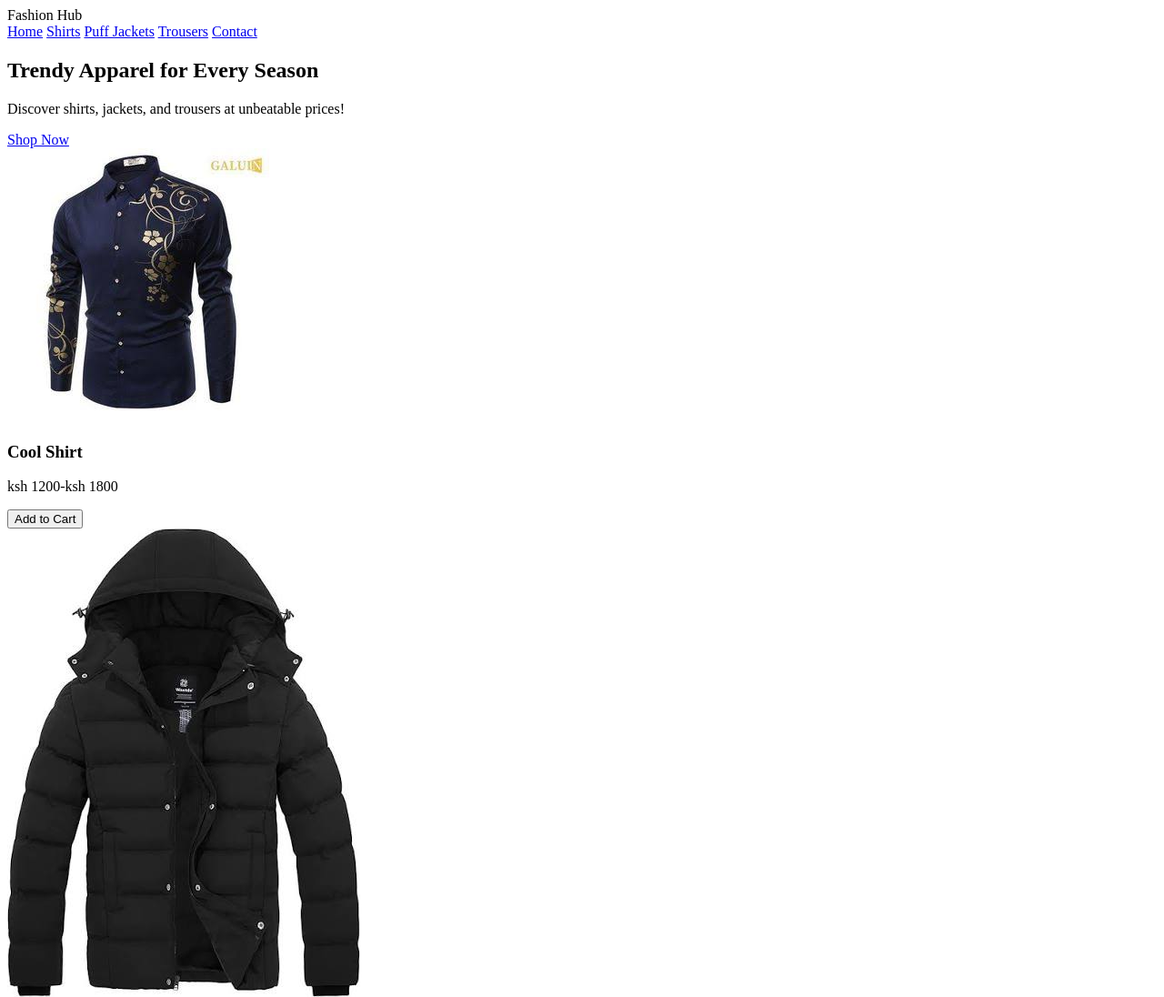
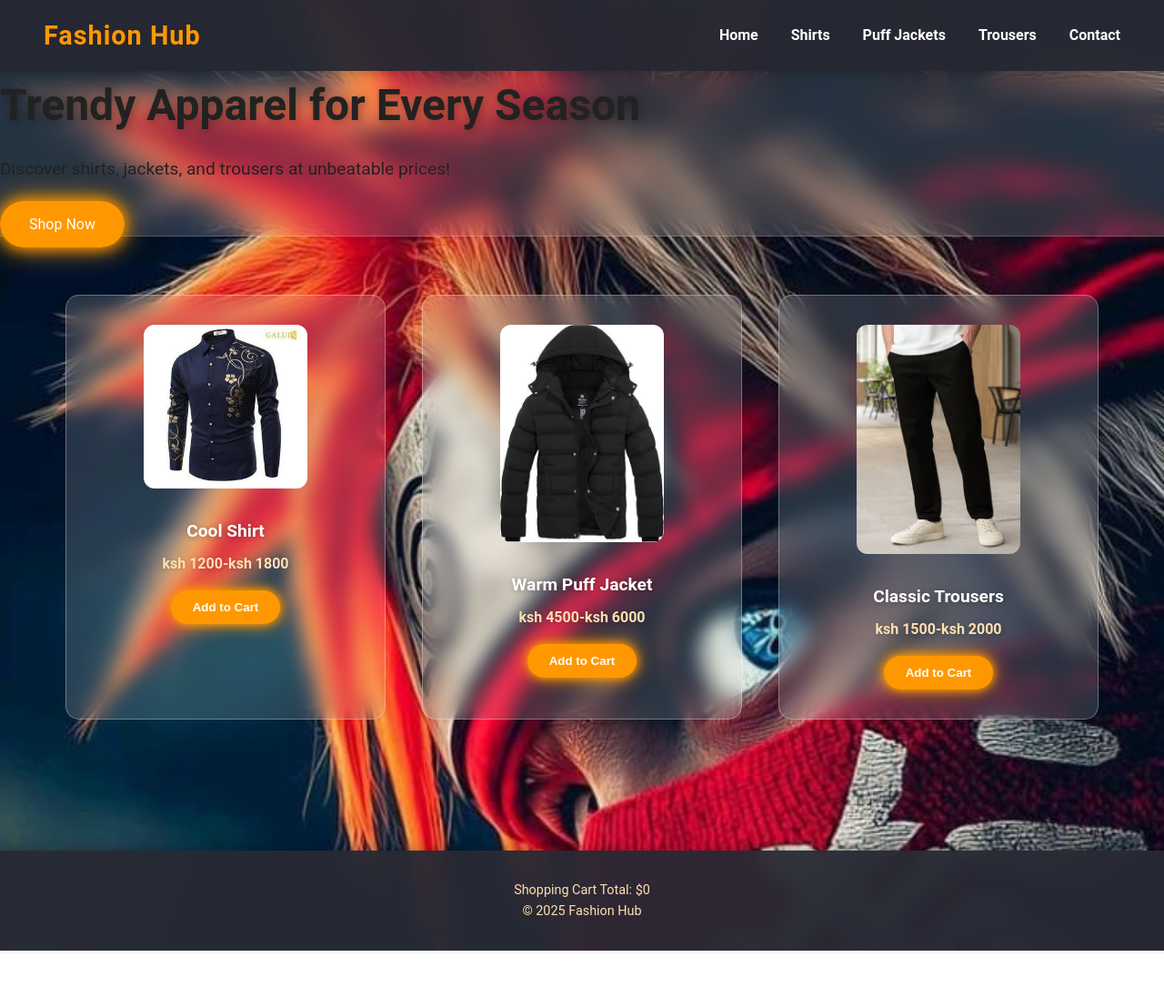
Before and after one commit to oloomax101-debug/fashion-hub, a plain HTML site: page index.html in a window 1280 px wide. Shown: the top 1096 px of the page at 91% size. After the commit the page ends 1045 px from the top, so only its background shows below. Drawn offline with Linux system fonts and the light colour scheme.

Commit message:
Refactor cart functionality and styles

```diff
--- a/style.css
+++ b/style.css
@@ -1,140 +1,229 @@
-/* -------------------------------
-      GLOBAL CART SYSTEM
---------------------------------*/
-
-// Load cart from localStorage
-let cart = JSON.parse(localStorage.getItem("cart")) || [];
-
-/* -------------------------------
-      SAVE CART
---------------------------------*/
-function saveCart() {
-  localStorage.setItem("cart", JSON.stringify(cart));
+/* ===== Reset & Body ===== */
+* {
+  margin: 0;
+  padding: 0;
+  box-sizing: border-box;
 }
 
-/* -------------------------------
-      ADD TO CART
---------------------------------*/
-function addToCart(productName, productPrice, productImage) {
-  let existing = cart.find(item => item.name === productName);
-
-  if (existing) {
-    existing.qty += 1;
-  } else {
-    cart.push({
-      name: productName,
-      price: productPrice,
-      image: productImage,
-      qty: 1
-    });
-  }
-
-  saveCart();
-  alert(productName + " added to cart!");
+body {
+  font-family: 'Roboto', sans-serif;
+  background:  url("./naruto.jpg") ;
+  background-size: cover;
+  color: #222;
+  line-height: 1.6;
+  min-height: 100vh;
 }
 
-/* -------------------------------
-      REMOVE ITEM
---------------------------------*/
-function removeItem(index) {
-  cart.splice(index, 1);
-  saveCart();
-  renderCart();
+/* ===== Header ===== */
+header {
+  background: rgba(40, 42, 52, 0.95);
+  backdrop-filter: blur(10px);
+  color: white;
+  padding: 1rem 3rem;
+  display: flex;
+  justify-content: space-between;
+  align-items: center;
+  box-shadow: 0 4px 12px rgba(0,0,0,0.2);
+  position: sticky;
+  top: 0;
+  z-index: 100;
 }
 
-/* -------------------------------
-      CHANGE QUANTITY
---------------------------------*/
-function changeQty(index, amount) {
-  cart[index].qty += amount;
+header .logo {
+  font-size: 1.8rem;
+  font-weight: bold;
+  letter-spacing: 1px;
+  color: #ff9800;
+}
 
-  if (cart[index].qty <= 0) {
-    removeItem(index);
-  } else {
-    saveCart();
-    renderCart();
+nav a {
+  color: #fff;
+  margin-left: 2rem;
+  text-decoration: none;
+  font-weight: bold;
+  position: relative;
+  transition: 0.3s;
+}
+
+nav a::after {
+  content: '';
+  display: block;
+  height: 2px;
+  width: 0;
+  background: #ff9800;
+  transition: width 0.3s;
+  position: absolute;
+  bottom: -5px;
+  left: 0;
+}
+
+nav a:hover::after {
+  width: 100%;
+}
+
+/* ===== Hero Section ===== */
+.hero {
+  background: rgba(255, 255, 255, 0.15); /* transparent white */
+  backdrop-filter: blur(12px);            /* glass effect */
+  -webkit-backdrop-filter: blur(12px);
+  border-bottom: 1px solid rgba(255, 255, 255, 0.2);
+}
+
+.hero h1 {
+  font-size: 3rem;
+  margin-bottom: 1rem;
+  text-shadow: 2px 2px 10px rgba(0,0,0,0.3);
+}
+
+.hero p {
+  font-size: 1.2rem;
+  margin-bottom: 2rem;
+}
+
+.btn {
+  background: #ff9800;
+  color: #fff;
+  border: none;
+  margin-top: 1.5rem;
+  padding: 1rem 2rem;
+  border-radius: 50px;
+  font-size: 1rem;
+  cursor: pointer;
+  text-decoration: none;
+  transition: all 0.3s ease;
+  box-shadow: 0 0 15px #ff9800, 0 0 30px #ff9800;
+}
+
+.btn:hover {
+  transform: scale(1.05) translateY(-3px);
+  box-shadow: 0 0 20px #ff9800, 0 0 40px #ff9800;
+}
+
+/* ===== Products ===== */
+.products {
+  padding: 4rem 2rem;
+  max-width: 1200px;
+  margin: 0 auto;
+}
+
+.product-grid {
+  display: grid;
+  grid-template-columns: repeat(auto-fit, minmax(220px, 1fr));
+  gap: 2.5rem;
+}
+
+.product-card {
+  background: rgba(255, 255, 255, 0.15);
+  backdrop-filter: blur(10px);
+  border-radius: 15px;
+  padding: 2rem 1rem;
+  text-align: center;
+  transition: transform 0.4s ease, box-shadow 0.4s ease;
+  position: relative;
+  overflow: hidden;
+  border: 1px solid rgba(255,255,255,0.3);
+}
+
+.product-card::before {
+  content: '';
+  position: absolute;
+  width: 200%;
+  height: 200%;
+  background: radial-gradient(circle, rgba(255,152,0,0.1) 0%, transparent 60%);
+  top: -50%;
+  left: -50%;
+  transform: rotate(45deg);
+  opacity: 0;
+  transition: opacity 0.5s;
+}
+
+.product-card:hover::before {
+  opacity: 1;
+}
+
+.product-card:hover {
+  transform: translateY(-15px);
+  box-shadow: 0 20px 40px rgba(0,0,0,0.2);
+}
+
+.product-card img {
+  width: 100%;
+  max-width: 180px;
+  border-radius: 12px;
+  margin-bottom: 1rem;
+  transition: transform 0.4s ease;
+}
+
+.product-card img:hover {
+  transform: scale(1.1);
+}
+
+.product-card h3 {
+  margin: 0.5rem 0;
+  font-size: 1.2rem;
+  color: #fff;
+  text-shadow: 1px 1px 6px rgba(0,0,0,0.3);
+}
+
+.product-card p {
+  color: #ffe0b2;
+  font-weight: bold;
+  margin-bottom: 1rem;
+  text-shadow: 1px 1px 4px rgba(0,0,0,0.2);
+}
+
+.product-card button {
+  background: #ff9800;
+  color: #fff;
+  border: none;
+  border-radius: 50px;
+  padding: 0.7rem 1.5rem;
+  font-weight: bold;
+  cursor: pointer;
+  transition: all 0.3s ease;
+  box-shadow: 0 0 10px #ff9800, 0 0 20px #ff9800;
+}
+
+.product-card button:hover {
+  transform: scale(1.05);
+  box-shadow: 0 0 20px #ff9800, 0 0 40px #ff9800;
+}
+
+/* ===== Footer ===== */
+footer {
+  background: rgba(40, 42, 52, 0.95);
+  backdrop-filter: blur(10px);
+  color: #ffe0b2;
+  text-align: center;
+  padding: 2rem 1rem;
+  margin-top: 5rem;
+  font-size: 0.9rem;
+  box-shadow: 0 -4px 12px rgba(0,0,0,0.2);
+}
+
+/* ===== Responsive ===== */
+@media(max-width:768px){
+  header {
+    flex-direction: column;
+    align-items: flex-start;
+  }
+  nav {
+    margin-top: 1rem;
+  }
+  .hero h1 {
+    font-size: 2rem;
+  }
+  .product-card img {
+    max-width: 140px;
   }
 }
 
-/* -------------------------------
-      RENDER CART (cart.html)
---------------------------------*/
-function renderCart() {
-  const container = document.querySelector(".cart-items");
-  const subtotalBox = document.querySelector(".subtotal");
-  const totalBox = document.querySelector(".total");
-
-  if (!container) return; // not on cart page
-
-  container.innerHTML = "";
-  let subtotal = 0;
-
-  cart.forEach((item, index) => {
-    let itemTotal = item.price * item.qty;
-    subtotal += itemTotal;
-
-    container.innerHTML += `
-      <div class="cart-item">
-        <img src="${item.image}" alt="${item.name}">
-        <div class="item-details">
-          <h3>${item.name}</h3>
-          <p>$${item.price}</p>
-        </div>
-        <div class="item-qty">
-          <button class="qty-btn" onclick="changeQty(${index}, -1)">-</button>
-          <span>${item.qty}</span>
-          <button class="qty-btn" onclick="changeQty(${index}, 1)">+</button>
-        </div>
-        <p class="item-total">$${itemTotal}</p>
-        <button class="remove-btn" onclick="removeItem(${index})">Remove</button>
-      </div>
-    `;
-  });
-
-  let shipping = subtotal > 0 ? 5 : 0;
-  let total = subtotal + shipping;
-
-  if (subtotalBox) subtotalBox.innerHTML = `$${subtotal}`;
-  if (totalBox) totalBox.innerHTML = `$${total}`;
+@media(max-width:480px){
+  .hero h1 {
+    font-size: 1.6rem;
+  }
+  .btn {
+    padding: 0.8rem 1.5rem;
+    font-size: 0.9rem;
+  }
 }
-
-document.addEventListener("DOMContentLoaded", renderCart);
-
-/* -------------------------------
-      EMAILJS FUNCTIONALITY
---------------------------------*/
-
-// Initialize EmailJS with new public key
-emailjs.init("nAyOYr8zMKS4QpHzn");
-
-// Send contact form + cart details
-function sendEmail(event) {
-  event.preventDefault();
-
-  const form = event.target;
-  const cartDetailsField = document.getElementById("cart-details");
-  cartDetailsField.value = JSON.stringify(cart, null, 2);
-
-  console.log("Sending EmailJS with data:", {
-    name: form.name.value,
-    email: form.email.value,
-    message: form.message.value,
-    cart_details: cartDetailsField.value
-  });
-
-  emailjs.send("service_9glsnqn", "template_rsgdy3i", {
-      name: form.name.value,
-      email: form.email.value,
-      message: form.message.value,
-      cart_details: cartDetailsField.value
-  })
-  .then((response) => {
-      console.log("EmailJS response:", response);
-      alert("Your message has been sent successfully!");
-      form.reset();
-  })
-  .catch((err) => {
-      console.error("EmailJS error:", err);
-      alert("Failed to send message. Check console for details.");
-  });
-}
```
